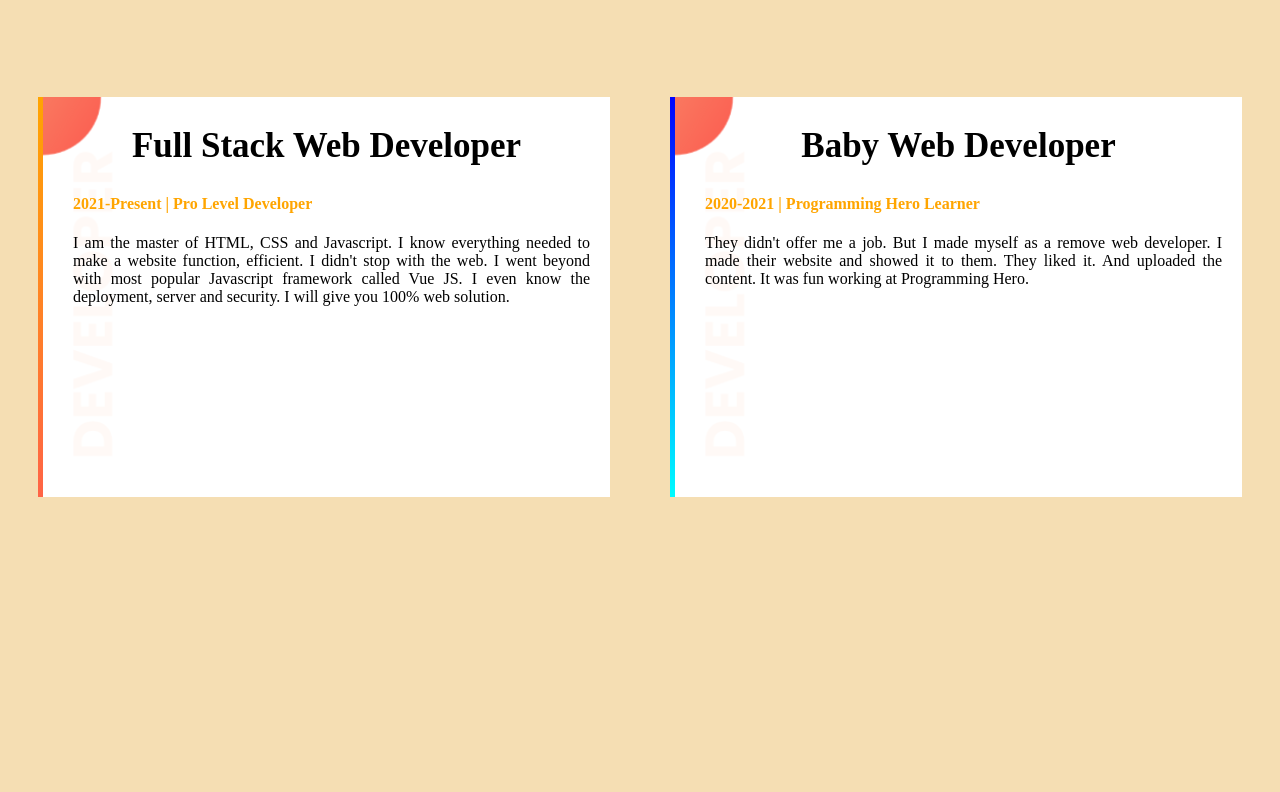
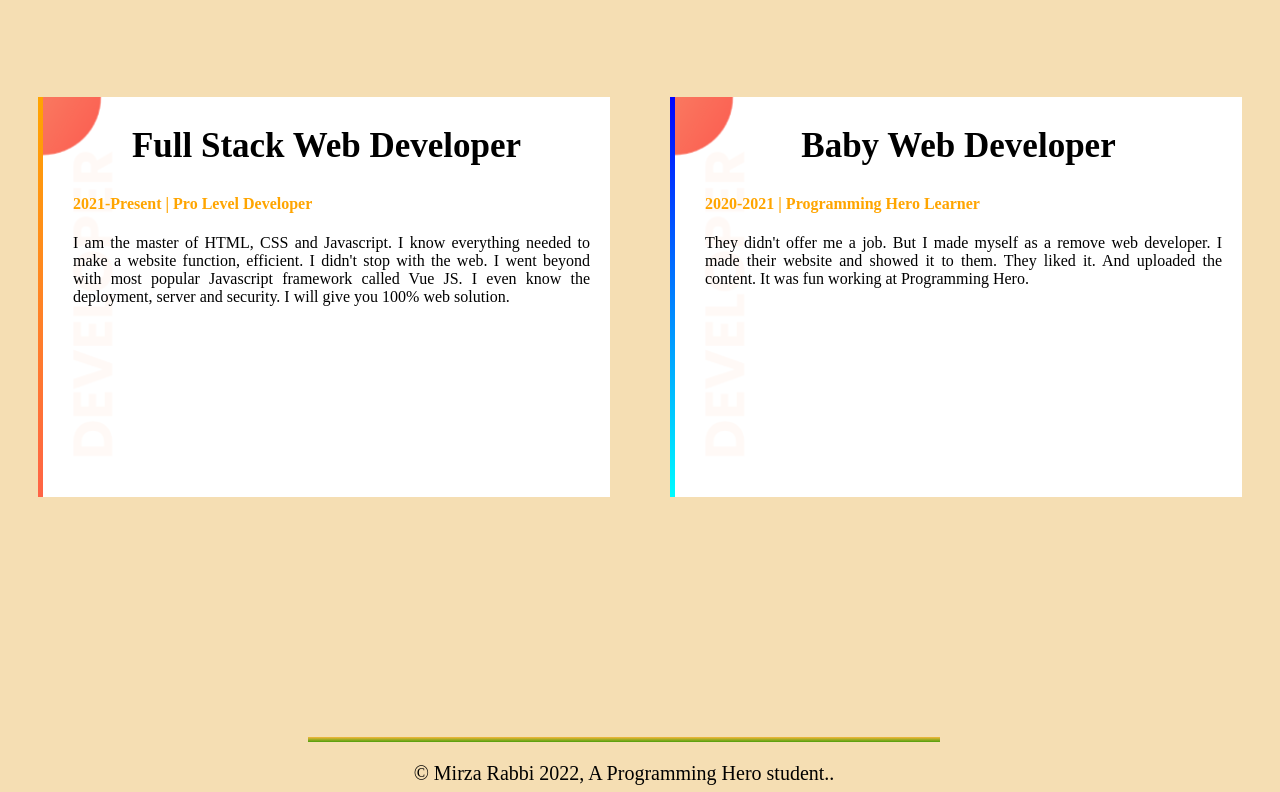
Before and after one commit to deb-rabbi/project-01, a plain HTML site: page index.html in a window 1280 px wide. Shown: the part 1112-1904 px from the top of the page. Before the commit the page ends 1857 px from the top, so only its background shows below. Drawn offline with Linux system fonts and the light colour scheme.

Commit message:
add-new-div

```diff
--- a/index.html
+++ b/index.html
@@ -73,7 +73,11 @@
             It was fun working at Programming Hero.
          </p>
       </div>
+
    </section>
+   <div class="copyright">
+      <p>© Mirza Rabbi 2022, A Programming Hero student..</p>
+   </div>
 
    </body>
    </html>
--- a/style.css
+++ b/style.css
@@ -101,3 +101,16 @@ body #rabbi{
    margin-right: 20px;
    text-align: justify;
 }
+.copyright{
+   font-size: 20px;
+   background-color: ;
+   width: 50%;
+   margin-left: 300px;
+   margin-bottom: 0px;
+   text-align: center;
+   height: 30px;
+   display: inline-grid;
+   border-top: 5px solid;
+   border-image: linear-gradient(#f6b73c, #4d9f0c) 30;
+   border-image-slice: 50;
+}
```
